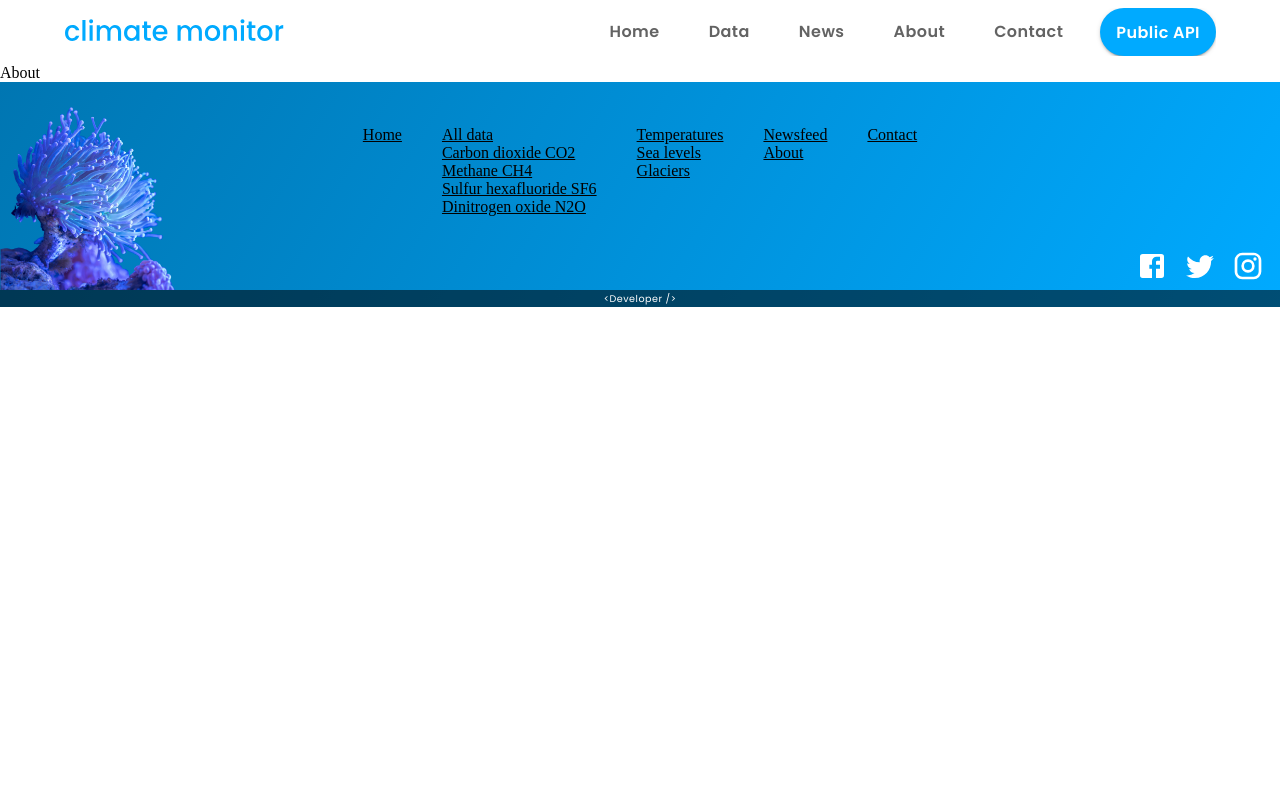
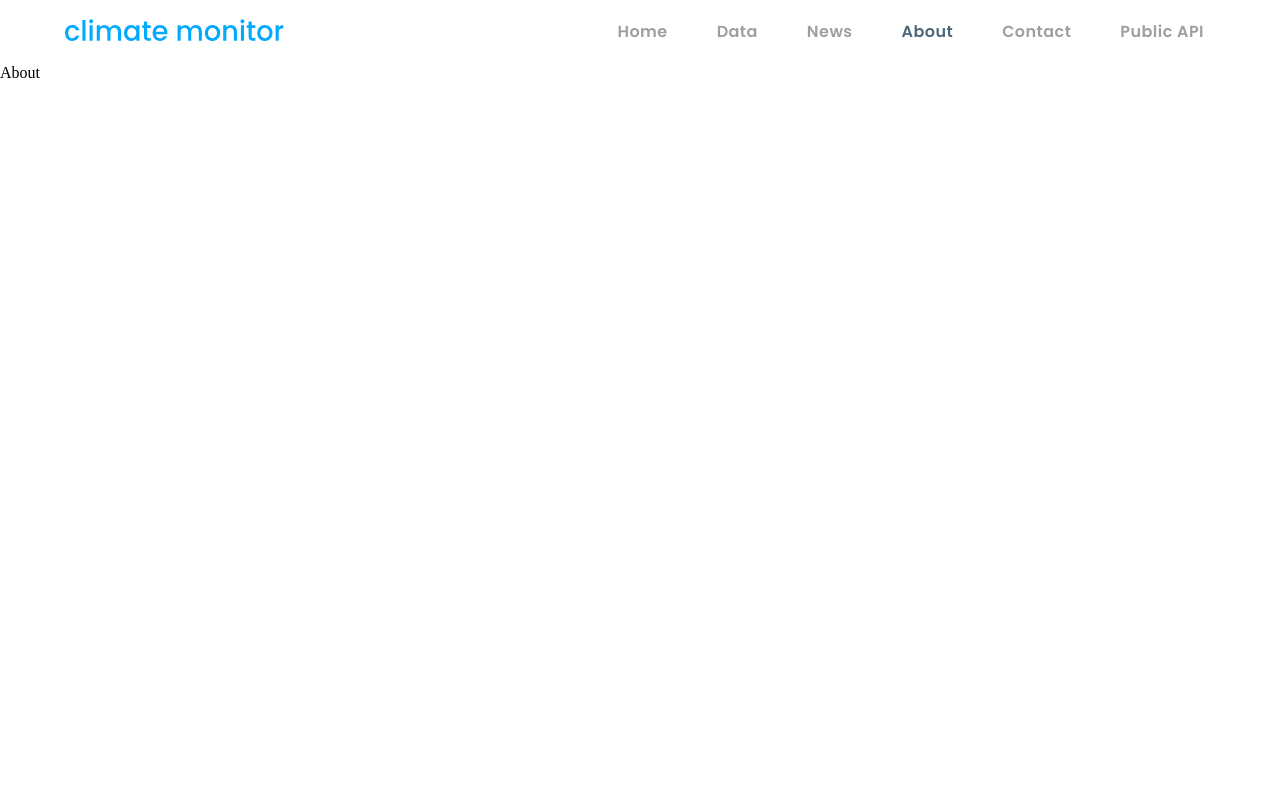
Before and after one commit to TomaszPietrzykowski/climate-monitor-nextjs, a Next.js app: page /about in a window 1280 px wide. Shown: the top 800 px of the page. Built offline with nearby package versions, Linux system fonts and the light colour scheme.

Commit message:
header active tabe rework

```diff
--- a/pages/about.js
+++ b/pages/about.js
@@ -1,7 +1,7 @@
 import React from "react"
 
 const About = () => {
-  return <div>About</div>
+  return <div style={{ height: "120vh" }}>About</div>
 }
 
 export default About
--- a/src/ui/Header.js
+++ b/src/ui/Header.js
@@ -75,8 +75,17 @@ const useStyles = makeStyles((theme) => ({
     marginLeft: "auto",
   },
   tab: {
-    ...theme.typography.tab,
-    minWidth: 30,
+    ...theme.utils.tab,
+    ...theme.typography.pop,
+    color: theme.palette.text.secondary,
+    "&:hover": {
+      color: theme.palette.text.primary,
+    },
+  },
+  tabActive: {
+    ...theme.utils.tab,
+    ...theme.typography.pop,
+    color: theme.palette.common.activeTab,
   },
   button: {
     ...theme.typography.tab,
@@ -143,12 +152,12 @@ const useStyles = makeStyles((theme) => ({
 }))
 
 const routes = [
-  { name: "Home", link: "/" },
-  { name: "Data", link: "/data" },
-  { name: "News", link: "/news" },
-  { name: "About", link: "/about" },
-  { name: "Contact", link: "/contact" },
-  { name: "Public API", link: "/public_api" },
+  { name: "Home", link: "/", activeIndex: 0 },
+  { name: "Data", link: "/data", activeIndex: 1 },
+  { name: "News", link: "/news", activeIndex: 2 },
+  { name: "About", link: "/about", activeIndex: 3 },
+  { name: "Contact", link: "/contact", activeIndex: 4 },
+  { name: "Public API", link: "/public_api", activeIndex: 5 },
 ]
 
 const Header = ({ value, setValue }) => {
@@ -158,19 +167,19 @@ const Header = ({ value, setValue }) => {
   const matches = useMediaQuery(theme.breakpoints.down("md"))
 
   const [openDrawer, setOpenDrawer] = useState(false)
+  // check for window object
+  const path = typeof window !== "undefined" ? window.location.pathname : null
+  // check for active index
+  const activeIndex = () => {
+    const found = routes.find(({ link }) => link === path)
+    if (found) {
+      setValue(found.activeIndex)
+    }
+  }
 
   useEffect(() => {
-    routes.forEach((route, i) => {
-      switch (window.location.pathname) {
-        case `${route.link}`:
-          if (value !== i) setValue(i)
-          break
-        default:
-          break
-      }
-    })
-    // eslint-disable-next-line
-  }, [value, routes, window.location.pathname])
+    activeIndex()
+  }, [path])
 
   const handleChange = (e, value) => {
     setValue(value)
@@ -184,24 +193,17 @@ const Header = ({ value, setValue }) => {
         className={classes.tabContainer}
         indicatorColor="secondary"
       >
-        {routes.map(
-          (route, i) =>
-            i < routes.length - 1 && (
-              <Link key={`${route.link}${i}`} href={route.link} value={i}>
-                <Tab disableRipple className={classes.tab} label={route.name} />
-              </Link>
-            )
-        )}
-        <Link href="public_api">
-          <Button
-            variant="contained"
-            color="primary"
-            className={classes.button}
-            onClick={() => setValue(5)}
-          >
-            Public API
-          </Button>
-        </Link>
+        {routes.map((route, i) => (
+          <Link key={`${route.link}${i}`} href={route.link} value={i}>
+            <Tab
+              disableRipple
+              className={
+                route.activeIndex === value ? classes.tabActive : classes.tab
+              }
+              label={route.name}
+            />
+          </Link>
+        ))}
       </Tabs>
     </Fragment>
   )
--- a/src/ui/Theme.js
+++ b/src/ui/Theme.js
@@ -14,6 +14,7 @@ export default createMuiTheme({
       green: `${green}`,
       footer: `${whitish}`,
       darkBlue: `${darkBlue}`,
+      activeTab: `rgba(0, 41, 67, 1)`,
     },
     gradient: {
       grad01: "rgba(0, 255, 0, 0)",
@@ -28,9 +29,14 @@ export default createMuiTheme({
     },
   },
   typography: {
+    pop: {
+      fontFamily: "Poppins, sans",
+    },
+  },
+  utils: {
     tab: {
-      fontFamily: "Poppins, sans",
       textTransform: "none",
+      minWidth: 30,
       fontWeight: 600,
       fontSize: "1rem",
       marginLeft: "25px",
```
Also changed, not shown: pages/contact.js (+4 -4 lines).
